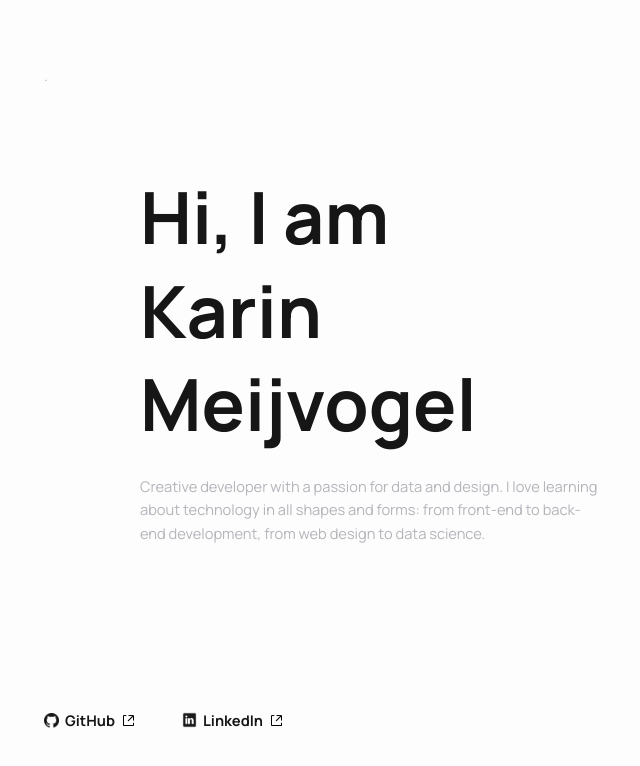
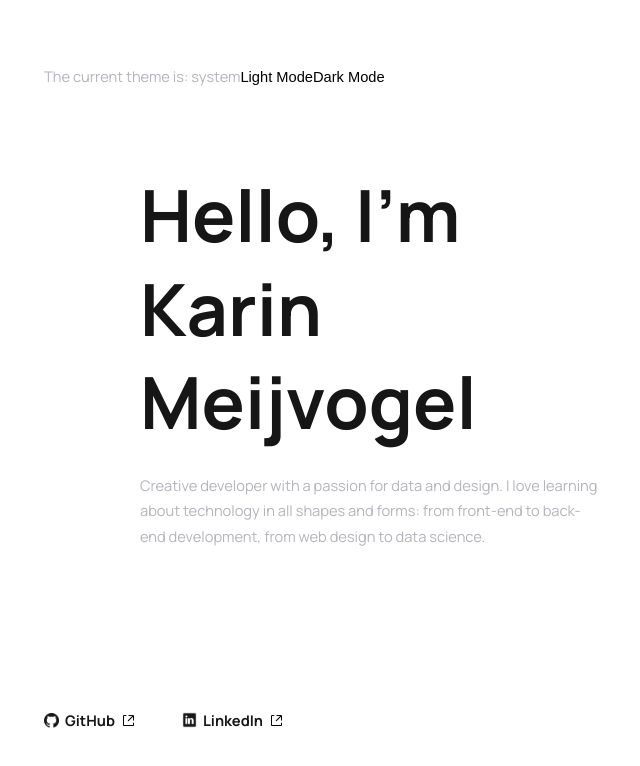
Before and after one commit to imkarin/portfolio, a Next.js app: page / in a window 1280 px wide. Shown: the top 766 px of the page, without its empty margins (36-676 px from the left). Built offline with nearby package versions, Linux system fonts and the light colour scheme.

Commit message:
:sparkles: Added dark/light mode switcher with next-themes

```diff
--- a/package.json
+++ b/package.json
@@ -9,6 +9,7 @@
   },
   "dependencies": {
     "next": "10.0.8",
+    "next-themes": "^0.0.12",
     "react": "17.0.1",
     "react-dom": "17.0.1",
     "sass": "^1.32.8"
--- /dev/null
+++ b/src/components/organisms/ThemeChanger/index.js
@@ -0,0 +1,16 @@
+import { useTheme } from 'next-themes'
+import styles from './style.module.scss'
+
+const ThemeChanger = () => {
+    const { theme, setTheme } = useTheme()
+
+    return (
+      <div>
+        The current theme is: {theme}
+        <button onClick={() => setTheme('light')}>Light Mode</button>
+        <button onClick={() => setTheme('dark')}>Dark Mode</button>
+      </div>
+    )
+  }
+
+export default ThemeChanger
--- /dev/null
+++ b/src/components/organisms/ThemeChanger/style.module.scss
@@ -0,0 +1,2 @@
+.ThemeChanger {
+}
--- a/src/pages/_app.js
+++ b/src/pages/_app.js
@@ -1,7 +1,12 @@
+import { ThemeProvider } from 'next-themes'
 import '../styles/index.scss'
 
 function MyApp({ Component, pageProps }) {
-  return <Component {...pageProps} />
+  return (
+    <ThemeProvider>
+      <Component {...pageProps} />
+    </ThemeProvider>
+  )
 }
 
 export default MyApp
--- a/src/pages/index.js
+++ b/src/pages/index.js
@@ -2,6 +2,8 @@ import Head from 'next/head'
 import Layout from '../components/Layout'
 import LeftSideText from '../components/organisms/LeftSideText'
 import SocialLinkList from '../components/organisms/SocialLinkList'
+import ThemeChanger from '../components/organisms/ThemeChanger'
+
 
 const socials = [{imgSrc: './img/github.png', imgAlt: 'GitHub logo', href: 'https://github.com/imkarin', text: 'GitHub'},
                   {imgSrc: './img/li.png', imgAlt: 'LinkedIn logo', href: 'https://linkedin.com/in/karin-meijvogel', text: 'LinkedIn'}]
@@ -16,8 +18,8 @@ export default function Home() {
 
       <Layout>
         <section className="text">
-        <div>.</div>
-          <LeftSideText title="Hi, I am /Karin Meijvogel"
+        <ThemeChanger />
+          <LeftSideText title="Hello, I'm /Karin Meijvogel"
                         text="Creative developer with a passion for data and design.
                         I love learning about technology in all shapes and forms:
                         from  front-end to back-end development, from web design to data science." />
--- a/src/styles/base/_base.scss
+++ b/src/styles/base/_base.scss
@@ -1,17 +1,19 @@
+@import './variables.scss';
+
 body {
-    color: $color-text;
+    background: $color-background;
     font-family: $base-font;
     font-size: 11pt;
     font-weight: 400;
-    line-height: 1.6em;
-    background: $offwhite;
+    line-height: 1.75em;
+    color: $color-text;
 
     overflow-x: hidden;
     scroll-behavior: smooth;
 
     *::selection {
-        background-color: darken($black, 2%);
-        color: $white;
+        background-color: $color-selection-bg;
+        color: $color-selection-text;
     }
 }
 
@@ -30,7 +32,6 @@ body {
 
 // Layout styling (sections)
 .Layout {
-    background-color: $offwhite;
 
     // main is 1712px wide, divided in 2 sections
     main {
--- a/src/styles/base/_variables.scss
+++ b/src/styles/base/_variables.scss
@@ -1,18 +1,36 @@
 // Base fonts
 $base-font: Manrope, Helvetica, sans-serif;
+
+// Theme (Dark/Light)
+:root {
+    --background: #FFFFFF;
+    --color-text: #b4b4bb;
+    --color-heading: #161616;
+    --color-link: #161616;
+    --color-selection: #7c568b;
+    --color-selection-text: #FFFFFF;
+}
+
+[data-theme='dark'] {
+    --background: #0E0E0E;
+    --color-text: #8b8b8f;
+    --color-heading: #FDFDFD;
+    --color-link: #FDFDFD;
+    --color-selection: #7b5b88;
+    --color-selection-text: #0E0E0E;
+}
 
 // Colors
 $black: #000000;
 $white: #FFFFFF;
 $offwhite: #FDFDFD;
 
-$color-text: #b4b4bb;
-$color-heading: #161616;
-$color-highlight: #0E0E0E;
-$color-link: #161616;
-
-// Pallette
-$color-riverbed: #414756;
+$color-background: var(--background);
+$color-text: var(--color-text);
+$color-heading: var(--color-heading);
+$color-link: var(--color-link);
+$color-selection-bg: var(--color-selection);
+$color-selection-text: var(--color-selection-text);
 
 // Breakpoints for for min-width
 $bp-mobile: 320px;
```
Also changed, not shown: 1 other file (tests, documents, lock files or other folders).
